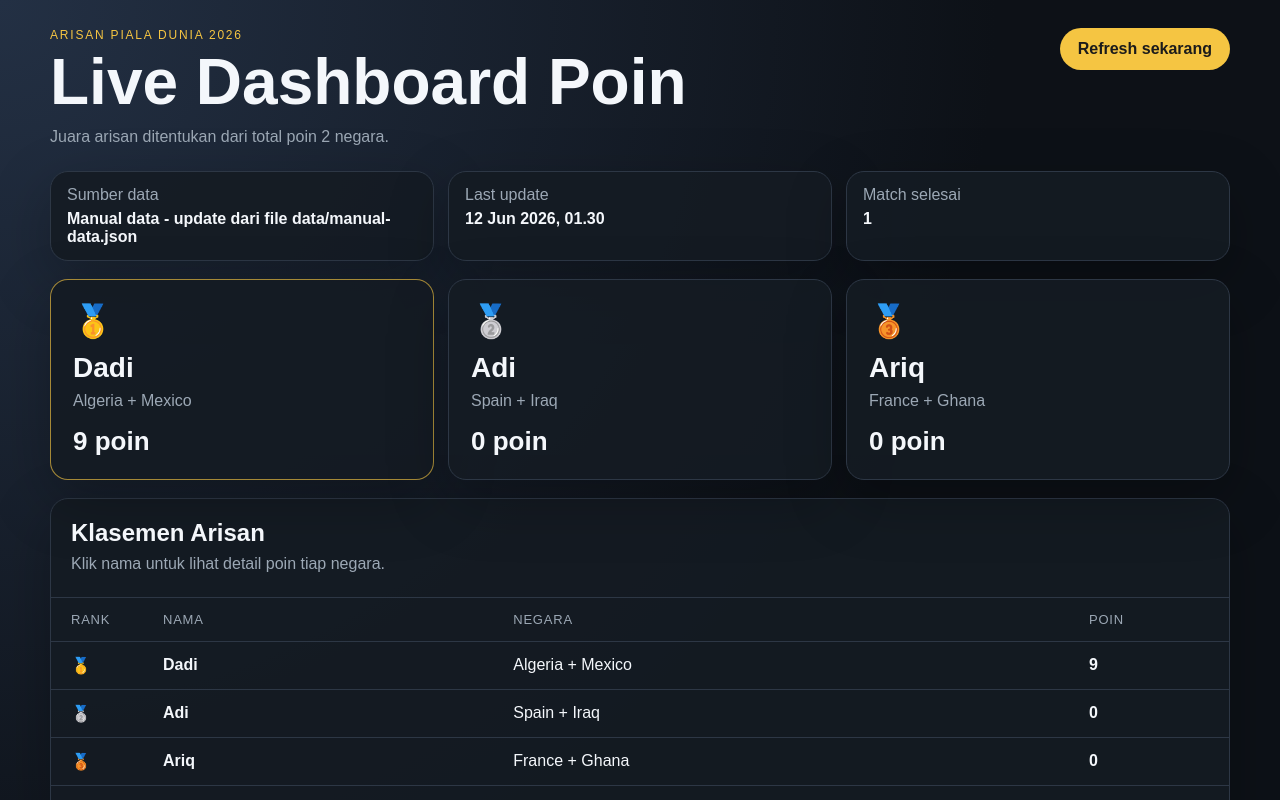
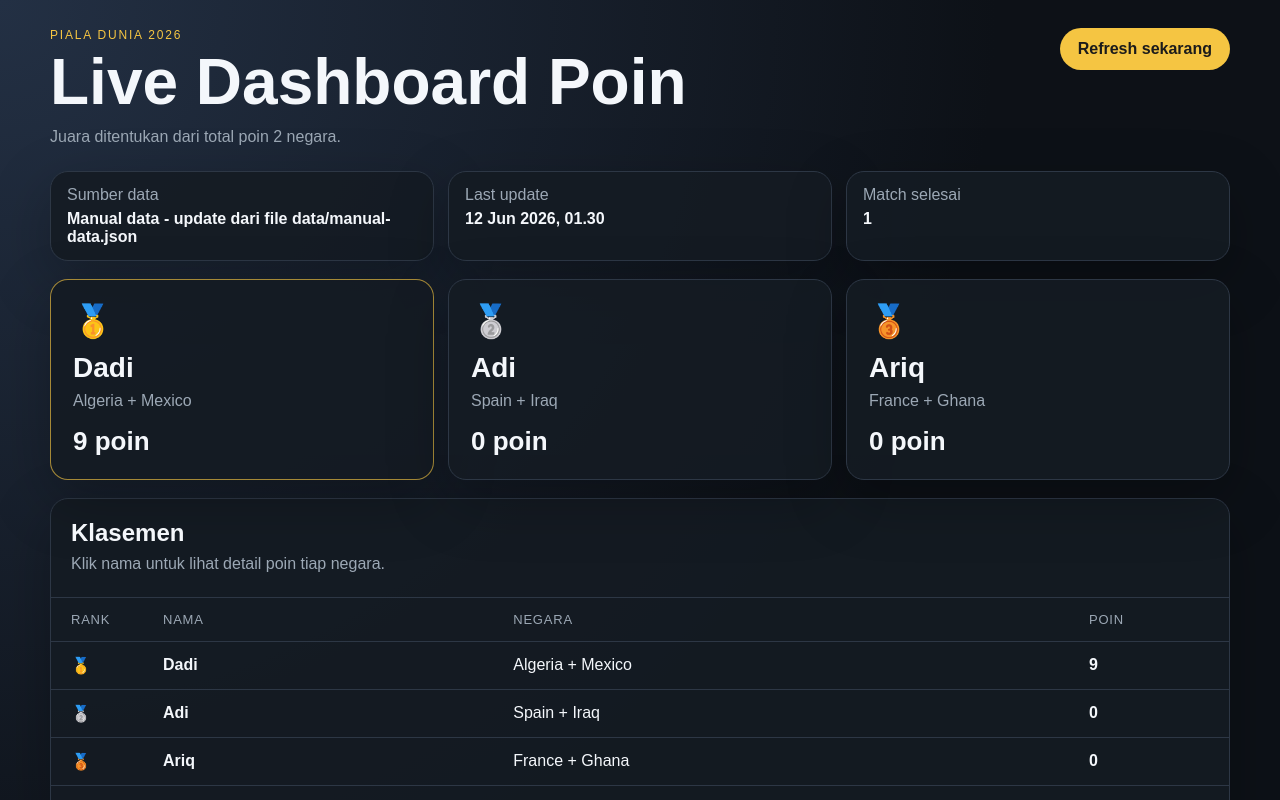
Before and after one commit to yubef/wc-glv-dashboard, a Next.js app: page / in a window 1280 px wide. Shown: the top 800 px of the page. Built offline with nearby package versions, Linux system fonts and the light colour scheme.

Commit message:
Update page.tsx

```diff
--- a/app/page.tsx
+++ b/app/page.tsx
@@ -82,10 +82,10 @@ export default function Home() {
     <main className="page">
       <section className="hero">
         <div>
-          <p className="eyebrow">Arisan Piala Dunia 2026</p>
+          <p className="eyebrow">Piala Dunia 2026</p>
           <h1>Live Dashboard Poin</h1>
           <p className="subtitle">
-            Juara arisan ditentukan dari total poin 2 negara.
+            Juara ditentukan dari total poin 2 negara.
           </p>
         </div>
         <button className="refresh" onClick={load} disabled={loading}>
@@ -130,7 +130,7 @@ export default function Home() {
 
       <section className="board">
         <div className="board-header">
-          <h2>Klasemen Arisan</h2>
+          <h2>Klasemen</h2>
           <p>Klik nama untuk lihat detail poin tiap negara.</p>
         </div>
 
```
